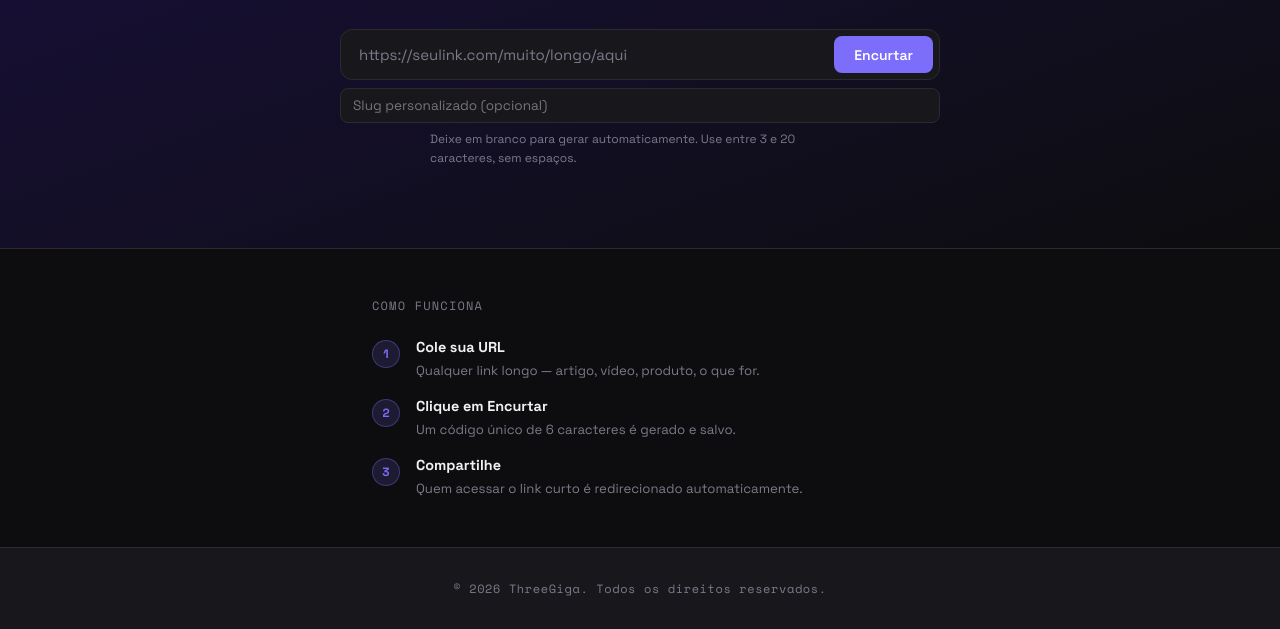
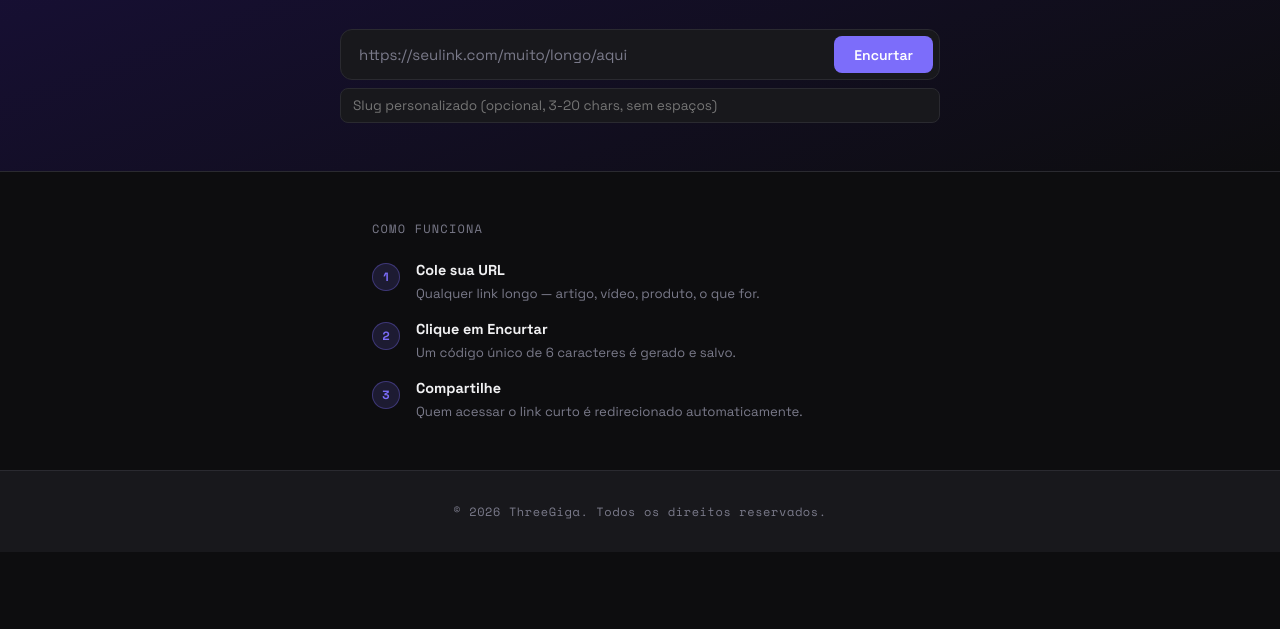
Before and after one commit to Jobson-TI/url-shortener, a website: page public/index.html in a window 1280 px wide. Shown: the part 314-943 px from the top of the page. After the commit the page ends 866 px from the top, so only its background shows below. Drawn offline with nearby package versions, Linux system fonts and the light colour scheme.

Commit message:
simplifica campo de slug

```diff
--- a/public/index.html
+++ b/public/index.html
@@ -352,9 +352,8 @@
       <button class="btn-primary" id="btnEncurtar" onclick="encurtar()">Encurtar</button>
     </div>
     <div style="margin-top:0.5rem;background:var(--surface);border:1px solid var(--border);border-radius:8px;padding:0 0.75rem;">
-  <input type="text" id="slugInput" placeholder="Slug personalizado (opcional)" style="width:100%;background:none;border:none;color:var(--text);font-family:inherit;font-size:0.85rem;padding:0.5rem 0;outline:none" />
+  <input type="text" id="slugInput" placeholder="Slug personalizado (opcional, 3-20 chars, sem espaços)" style="width:100%;background:none;border:none;color:var(--text);font-family:inherit;font-size:0.85rem;padding:0.5rem 0;outline:none" />
 </div>
-<p style="font-size:0.75rem;color:var(--muted);margin-top:0.4rem;text-align:left">Deixe em branco para gerar automaticamente. Use entre 3 e 20 caracteres, sem espaços.</p>
     <div class="result" id="resultado">
       <span class="result-link" id="resultLink"></span>
       <button class="btn-copy" id="btnCopiar" onclick="copiar()">Copiar</button>
```
